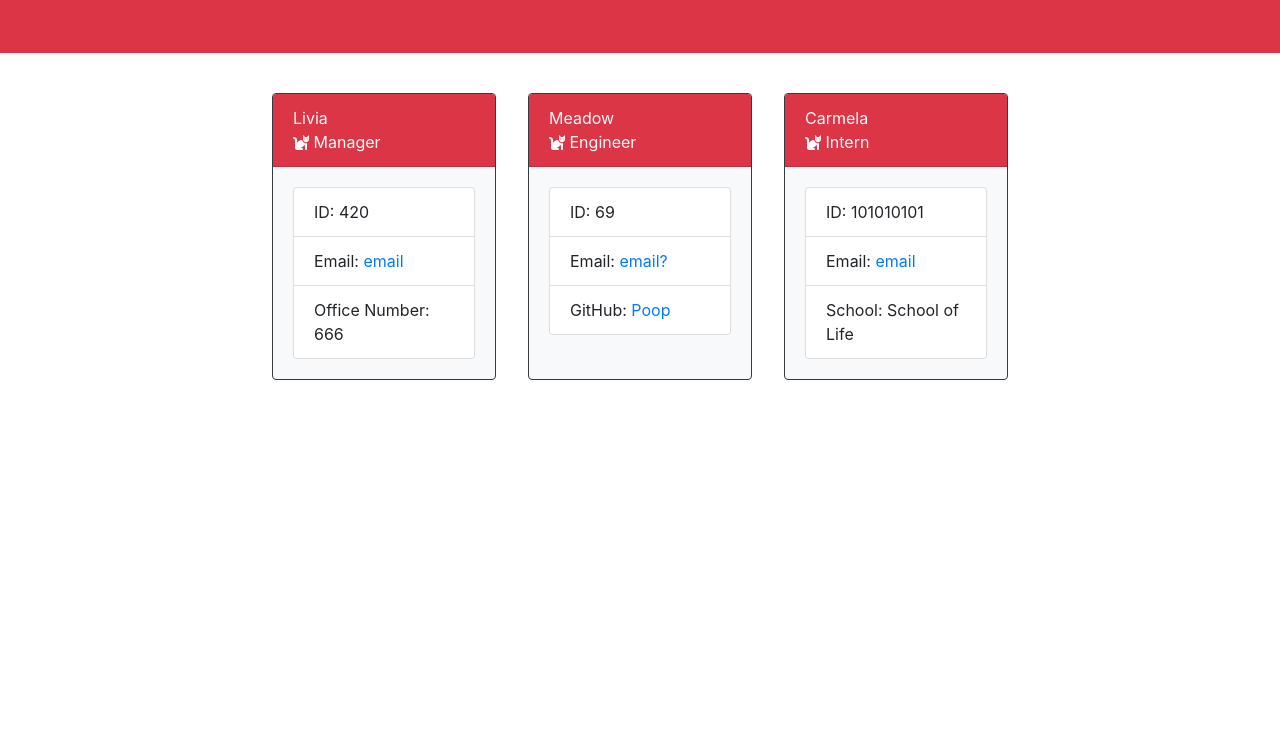
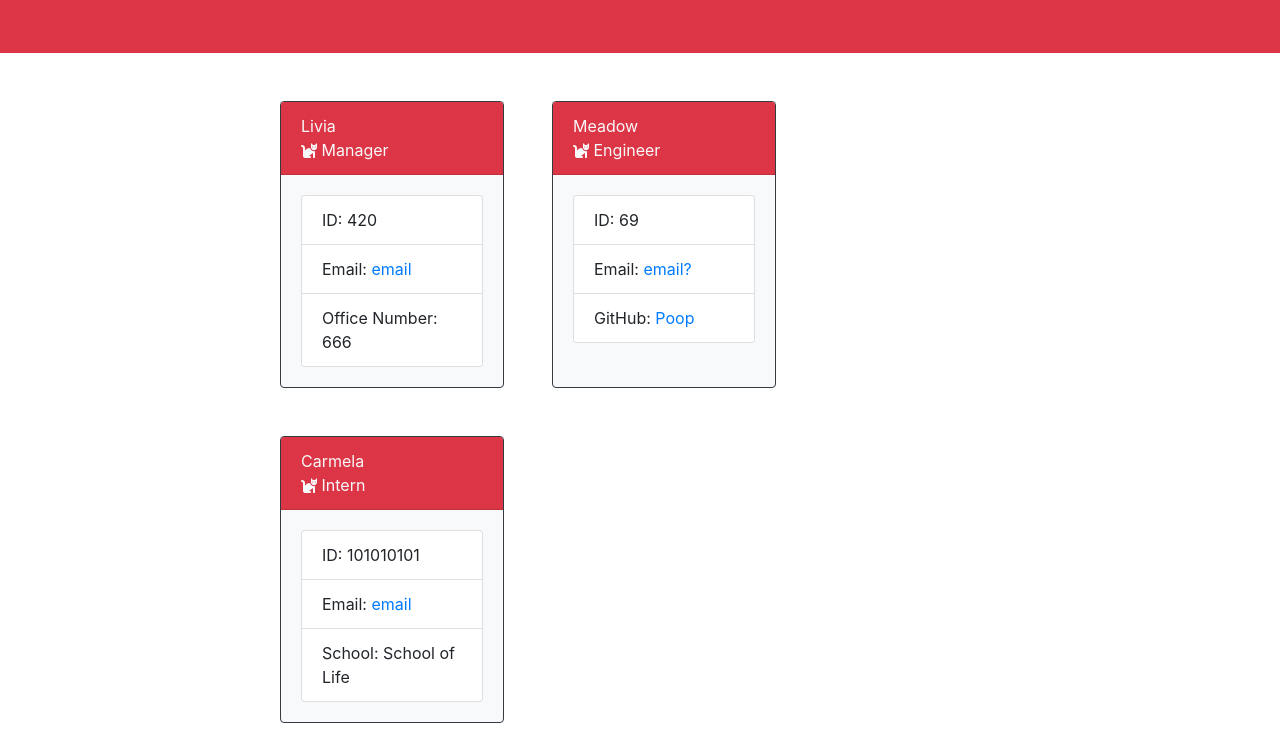
Before and after one commit to misha244/team-html-generator, a website: page template.html in a window 1280 px wide. Shown: the part 99-846 px from the top of the page. Before the commit the page ends 800 px from the top, so only its background shows below. Drawn offline with nearby package versions, Linux system fonts and the light colour scheme.

Commit message:
update template

```diff
--- a/template.html
+++ b/template.html
@@ -21,12 +21,11 @@
       <h1 class="text-light">My Team</h1>
     </header>
 
-    <div
-      class="container-fluid justify-content-center d-flex manager-container"
-    >
+    <div class="container justify-content-center" style="max-width: 60vw">
+      <div class="row">
         <!--Manager card-->
-      <div class="card m-3 bg-light border-dark" style="width: 14rem">
-        <div class="card-header bg-danger text-light">
+        <div class="card m-4 bg-light border-dark" style="width: 14rem">
+          <div class="col card-header bg-danger text-light">
             Livia
             <div><i class="fas fa-cat"></i> Manager</div>
           </div>
@@ -42,8 +41,8 @@
         </div>
 
         <!--Engineer card-->
-      <div class="card m-3 bg-light border-dark" style="width: 14rem">
-        <div class="card-header bg-danger text-light">
+        <div class="card m-4 bg-light border-dark" style="width: 14rem">
+          <div class="col card-header bg-danger text-light">
             Meadow
             <div><i class="fas fa-cat"></i> Engineer</div>
           </div>
@@ -61,8 +60,8 @@
         </div>
 
         <!--Intern card-->
-      <div class="card m-3 bg-light border-dark" style="width: 14rem">
-        <div class="card-header bg-danger text-light">
+        <div class="card m-4 bg-light border-dark" style="width: 14rem">
+          <div class="col card-header bg-danger text-light">
             Carmela
             <div><i class="fas fa-cat"></i> Intern</div>
           </div>
@@ -77,6 +76,7 @@
           </div>
         </div>
       </div>
+    </div>
 
     <script
       src="https://cdn.jsdelivr.net/npm/bootstrap@5.0.0/dist/js/bootstrap.bundle.min.js"
```
Lines whose indentation alone changed are shown as unchanged.
